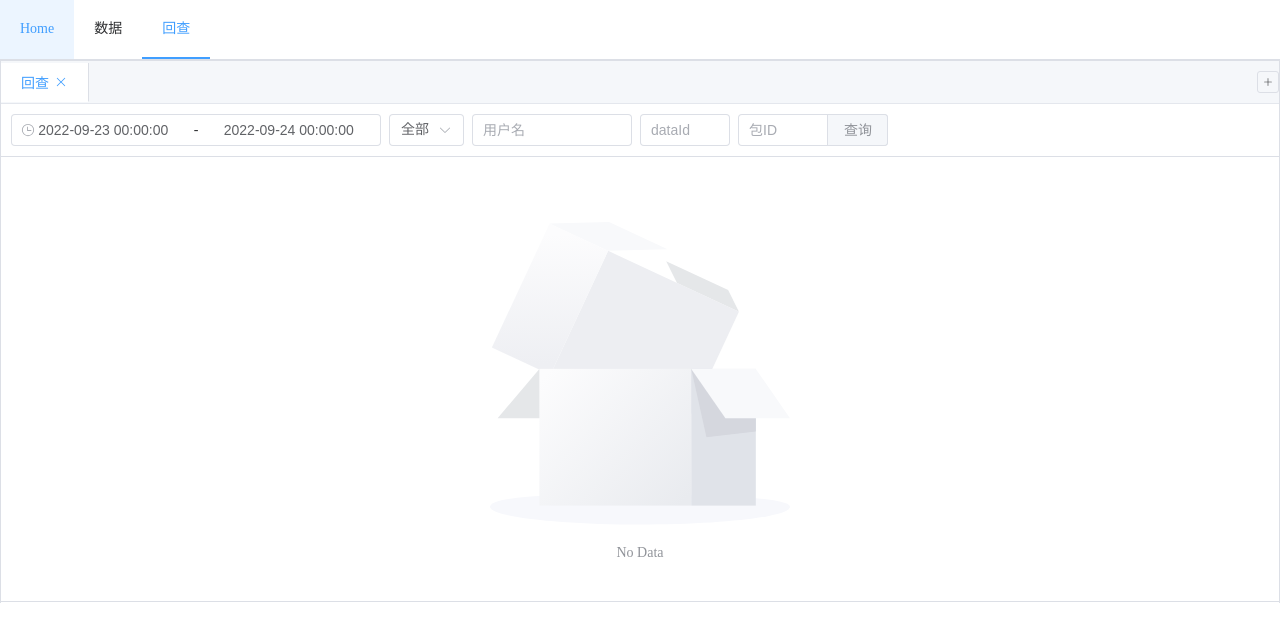
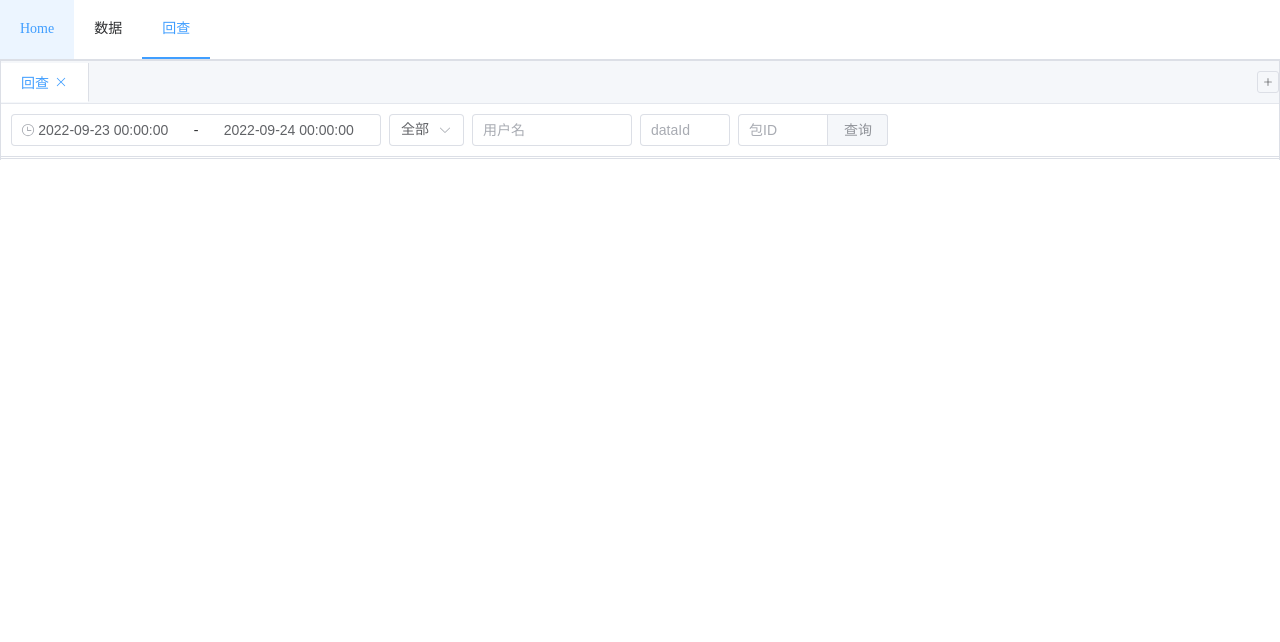
Before and after one commit to chengyuefeng1993/search_data, a Vue app: page /#/search/review in a window 1280 px wide. Shown: the top 642 px of the page. Built offline with nearby package versions, Linux system fonts and the light colour scheme.

Commit message:
更新api地址

```diff
--- a/src/components/ReviewView.vue
+++ b/src/components/ReviewView.vue
@@ -35,8 +35,8 @@
     <transition name=".el-fade-in">
       <div class="review-main" v-show="view != null" v-loading="data.isLoading">
         <el-space wrap :size="20" alignment="start">
-            <component :is="view" v-for="item in reviewData" :item="item"
-                       :historyList="item.answers[0].historyList" :imgIsShow="data.imgIsShow"></component>
+          <component :is="view" v-for="item in reviewData" :item="item"
+                     :historyList="item.answers[0].historyList" :imgIsShow="data.imgIsShow"></component>
         </el-space>
         <div class="pager">
           <el-pagination :total="total" layout="total,prev,pager,next,jumper,sizes"
@@ -44,14 +44,14 @@
                          :page-sizes="pageSizes" background v-show="total !== 0"
                          @current-change="pageNumChange" @size-change="pageSizeChange" :hide-on-single-page="true"/>
         </div>
+        <el-empty :image-size="300" v-show="isEmpty"/>
       </div>
     </transition>
-    <el-empty :image-size="300" v-show="isEmpty"/>
   </div>
   <el-divider style="margin: 0"/>
 </template>
 <script setup lang="ts">
-import { computed, onMounted, ref} from "vue";
+import {computed, onMounted, ref} from "vue";
 import dayjs from "dayjs";
 import {Review} from "../../stores/types";
 import VideoView from './reviewcomp/VideoView.vue'
@@ -228,7 +228,8 @@ onMounted(() => {
 .review-bar {
   padding: 10px;
 }
-.review-main{
+
+.review-main {
   padding: 10px;
 }
 
```
